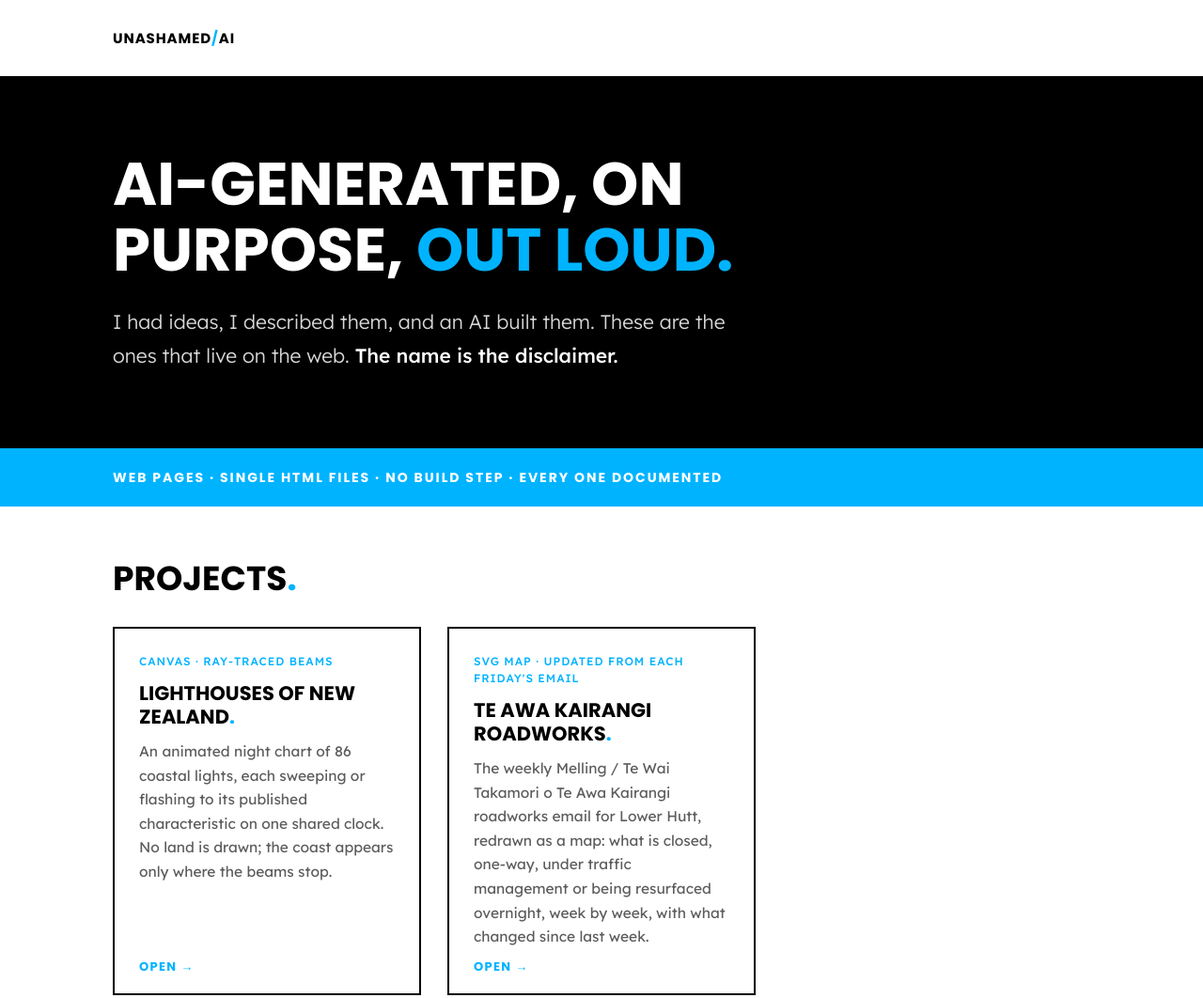
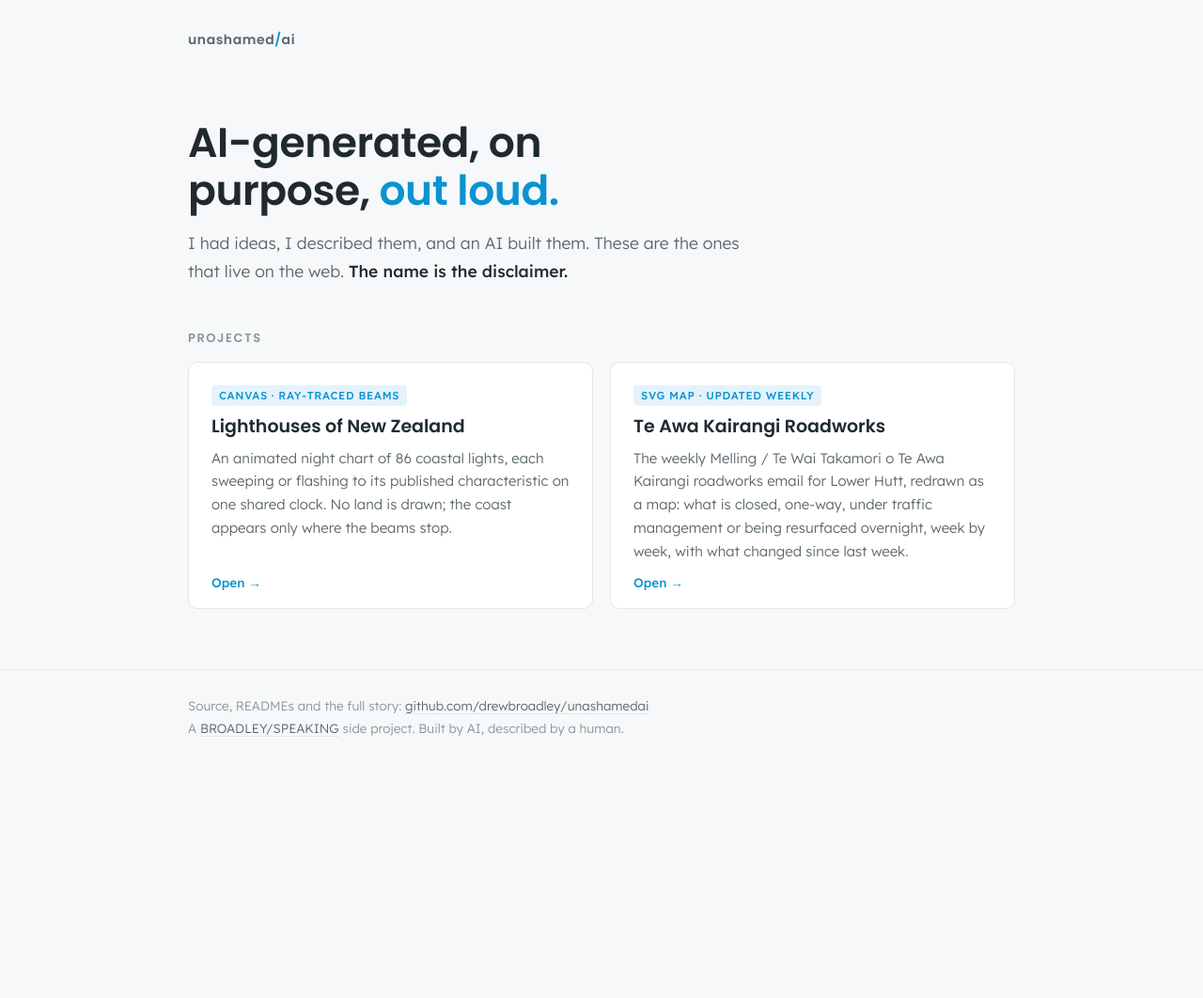
Before and after one commit to drewbroadley/unashamble-ai-generated-code, a browser extension: page docs/index.html in a window 1280 px wide. Shown: the top 1062 px of the page at 94% size. After the commit the page ends 823 px from the top, so only its background shows below. Drawn offline with Linux system fonts and the light colour scheme.

Commit message:
Restyle docs index with light card layout and add .gitignore
Rework the docs landing page from the black/blue high-contrast theme to a light, card-based layout: soft grey background, rounded bordered project cards with hover shadows, pill-style meta tags, and a lighter type scale. Replace the section/band wrappers with a semantic <main> and flex column body, and simplify the hero and footer. Also add a .gitignore to exclude .DS_Store.

```diff
--- a/docs/index.html
+++ b/docs/index.html
@@ -6,39 +6,34 @@
 <title>unashamedly AI-generated</title>
 <meta name="description" content="Web things built by AI, on purpose, out loud. The name is the disclaimer.">
 <link rel="preconnect" href="https://fonts.googleapis.com">
-<link rel="stylesheet" href="https://fonts.googleapis.com/css2?family=Poppins:wght@700&family=Lexend+Deca:wght@300;400;500&display=swap">
+<link rel="stylesheet" href="https://fonts.googleapis.com/css2?family=Poppins:wght@600&family=Lexend+Deca:wght@300;400;500&display=swap">
 <style>
-  :root{--black:#000;--white:#fff;--grey:#353535;--blue:#00B3FF;--ink-2:#5c5c5c;--line:#e6e6e6;
+  :root{--bg:#F7F8F9;--card:#FFFFFF;--ink:#1F2A30;--ink-2:#5B676D;--ink-3:#8A959A;--line:#E3E7E9;--blue:#0A93D1;--blue-soft:#E4F3FB;
     --title:"Poppins","Helvetica Neue",Arial,sans-serif;--body:"Lexend Deca","Helvetica Neue",Arial,sans-serif;color-scheme:light}
   *{box-sizing:border-box}
-  body{margin:0;background:var(--white);color:var(--black);font:400 17px/1.7 var(--body);-webkit-font-smoothing:antialiased}
-  .wrap{width:min(92vw,1040px);margin:0 auto}
-  header{padding:26px 0}
-  .brand{font:700 15px/1 var(--title);letter-spacing:.06em;text-transform:uppercase;text-decoration:none;color:var(--black)}
+  body{margin:0;background:var(--bg);color:var(--ink);font:300 16px/1.7 var(--body);-webkit-font-smoothing:antialiased;min-height:100vh;display:flex;flex-direction:column}
+  .wrap{width:min(92vw,880px);margin:0 auto}
+  header{padding:28px 0 0}
+  .brand{font:600 14px/1 var(--title);letter-spacing:.04em;text-decoration:none;color:var(--ink-2)}
   .brand span{color:var(--blue)}
-  .hero{background:var(--black);color:var(--white);padding:clamp(56px,10vh,120px) 0}
-  .hero h1{font:700 clamp(34px,6vw,64px)/1.1 var(--title);text-transform:uppercase;margin:0 0 22px;text-wrap:balance;max-width:16ch}
+  .hero{padding:clamp(48px,9vh,96px) 0 clamp(32px,6vh,56px)}
+  .hero h1{font:600 clamp(28px,4.6vw,44px)/1.15 var(--title);margin:0 0 16px;text-wrap:balance;max-width:20ch;letter-spacing:-.01em}
   .hero h1 em{font-style:normal;color:var(--blue)}
-  .hero p{margin:0;font-size:clamp(17px,2vw,21px);line-height:1.75;max-width:52ch;color:#d8d8d8;font-weight:300}
-  .hero p b{color:var(--white);font-weight:500}
-  .band{background:var(--blue);color:var(--white);padding:22px 0;font:700 14px/1.3 var(--title);letter-spacing:.14em;text-transform:uppercase}
-  .projects{padding:clamp(40px,7vh,80px) 0}
-  .projects h2{font:700 clamp(24px,3.4vw,36px)/1.15 var(--title);text-transform:uppercase;margin:0 0 30px}
-  .projects h2::after{content:".";color:var(--blue)}
-  .grid{display:grid;grid-template-columns:repeat(auto-fill,minmax(300px,1fr));gap:28px}
-  .item{display:flex;flex-direction:column;gap:12px;color:inherit;text-decoration:none;border:2px solid var(--black);padding:26px 26px 22px;min-height:100%;transition:background .15s,color .15s}
-  .item:hover,.item:focus-visible{background:var(--black);color:var(--white)}
-  .item:focus-visible{outline:3px solid var(--blue);outline-offset:3px}
-  .name{font:700 21px/1.2 var(--title);text-transform:uppercase}
-  .name::after{content:".";color:var(--blue)}
-  .what{color:var(--ink-2);font-size:15.5px;line-height:1.65;flex:1}
-  .item:hover .what,.item:focus-visible .what{color:#cfcfcf}
-  .meta{font:500 12px/1.5 var(--body);letter-spacing:.08em;text-transform:uppercase;color:var(--blue)}
-  .go{font:700 13px/1 var(--title);letter-spacing:.1em;text-transform:uppercase;color:var(--blue)}
-  footer{background:var(--grey);color:var(--white);padding:36px 0;font-size:14px;line-height:1.8}
-  footer a{color:var(--blue);text-decoration:none}
-  footer a:hover{text-decoration:underline}
-  @media (max-width:520px){.item{padding:20px}}
+  .hero p{margin:0;font-size:17.5px;max-width:56ch;color:var(--ink-2)}
+  .hero p b{color:var(--ink);font-weight:500}
+  main{flex:1;padding-bottom:clamp(40px,8vh,80px)}
+  h2{font:600 13px/1.3 var(--title);letter-spacing:.12em;text-transform:uppercase;color:var(--ink-3);margin:0 0 16px}
+  .grid{display:grid;grid-template-columns:repeat(auto-fill,minmax(300px,1fr));gap:18px}
+  .item{display:flex;flex-direction:column;gap:10px;color:inherit;text-decoration:none;background:var(--card);border:1px solid var(--line);border-radius:10px;padding:24px 24px 20px;transition:border-color .15s,box-shadow .15s}
+  .item:hover,.item:focus-visible{border-color:var(--blue);box-shadow:0 6px 20px rgba(31,42,48,.06)}
+  .item:focus-visible{outline:2px solid var(--blue);outline-offset:3px}
+  .meta{font:500 11.5px/1.4 var(--body);letter-spacing:.06em;text-transform:uppercase;color:var(--blue);background:var(--blue-soft);padding:3px 8px;border-radius:4px;align-self:flex-start}
+  .name{font:600 19px/1.25 var(--title)}
+  .what{color:var(--ink-2);font-size:15px;line-height:1.65;flex:1}
+  .go{font:500 13.5px/1 var(--body);color:var(--blue);margin-top:4px}
+  footer{border-top:1px solid var(--line);padding:26px 0 36px;font-size:13.5px;line-height:1.8;color:var(--ink-3)}
+  footer a{color:var(--ink-2);text-decoration:none;border-bottom:1px solid var(--line)}
+  footer a:hover{color:var(--blue);border-color:var(--blue)}
   @media (prefers-reduced-motion:reduce){.item{transition:none}}
 </style>
 </head>
@@ -47,18 +42,13 @@
   <a class="brand" href="./">unashamed<span>/</span>ai</a>
 </header>
 
-<section class="hero">
-  <div class="wrap">
+<section class="hero wrap">
   <h1>AI-generated, on purpose, <em>out loud.</em></h1>
   <p>I had ideas, I described them, and an AI built them. These are the ones that
   live on the web. <b>The name is the disclaimer.</b></p>
-  </div>
 </section>
 
-<div class="band"><div class="wrap">Web pages · single HTML files · no build step · every one documented</div></div>
-
-<section class="projects">
-  <div class="wrap">
+<main class="wrap">
   <h2>Projects</h2>
   <div class="grid">
     <a class="item" href="nz-lighthouses/">
@@ -68,14 +58,13 @@
       <div class="go">Open →</div>
     </a>
     <a class="item" href="te-awa-kairangi-roadworks/">
-        <div class="meta">SVG map · updated from each Friday's email</div>
+      <div class="meta">SVG map · updated weekly</div>
       <div class="name">Te Awa Kairangi Roadworks</div>
       <div class="what">The weekly Melling / Te Wai Takamori o Te Awa Kairangi roadworks email for Lower Hutt, redrawn as a map: what is closed, one-way, under traffic management or being resurfaced overnight, week by week, with what changed since last week.</div>
       <div class="go">Open →</div>
     </a>
   </div>
-  </div>
-</section>
+</main>
 
 <footer>
   <div class="wrap">
```
Also changed, not shown: 1 other file. Lines whose indentation alone changed are shown as unchanged.
